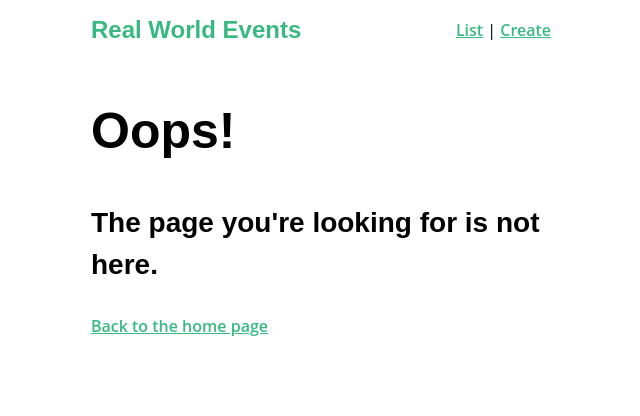
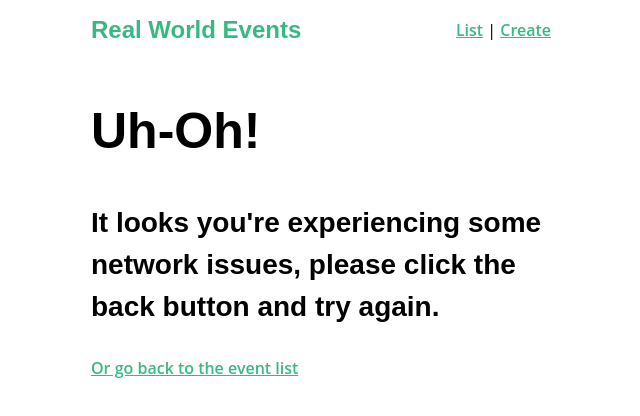
Before and after one commit to nakajima1412/real-world-vue, a Vue app: page /network-issue in a window 1280 px wide. Before the commit this address led to /404. Shown: the top 416 px of the page, without its empty margins (319-959 px from the left). Built offline with nearby package versions, Linux system fonts and the light colour scheme.

Commit message:
ネットワークエラーページを追加

```diff
--- a/src/router.js
+++ b/src/router.js
@@ -4,6 +4,7 @@
 import EventList from './views/EventList.vue'
 import EventShow from './views/EventShow.vue'
 import NotFound from './views/NotFound.vue'
+import NetworkIssue from './views/NetworkIssue.vue'
 
 import NProgress from 'nprogress'
 import store from '@/store/store'
@@ -36,7 +37,13 @@
             to.params.event = event
             next()
           })
-          .catch(() => next({ name: '404', params: { resource: 'event' } }))
+          .catch(error => {
+            if (error.response && error.response.status === 404) {
+              next({ name: '404', params: { resource: 'event' } })
+            } else {
+              next({ name: 'network-issue' })
+            }
+          })
       }
     },
     {
@@ -49,6 +56,11 @@
       // Here's the new catch all route
       path: '*',
       redirect: { name: '404', params: { resource: 'page' } }
+    },
+    {
+      path: '/network-issue',
+      name: 'network-issue',
+      component: NetworkIssue
     }
   ]
 })
--- a/src/services/EventService.js
+++ b/src/services/EventService.js
@@ -7,7 +7,8 @@
   headers: {
     Accept: 'application/json',
     'Content-Type': 'application/json'
-  }
+  },
+  timeout: 15000
 })
 
 // apiClient.interceptors.request.use(config => {
--- /dev/null
+++ b/src/views/NetworkIssue.vue
@@ -0,0 +1,8 @@
+<template>
+  <div>
+    <h1>Uh-Oh!</h1>
+    <h3>It looks you're experiencing some network issues, please click the back button and try again.</h3>
+
+    <router-link :to="{ name: 'event-list' }">Or go back to the event list</router-link>
+  </div>
+</template>
```
